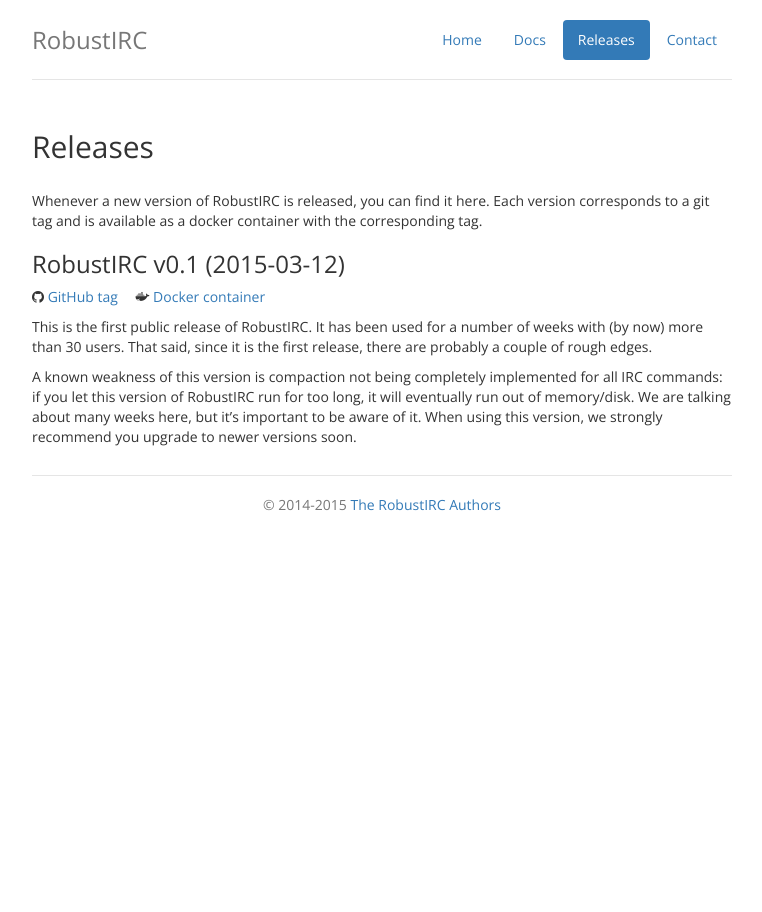
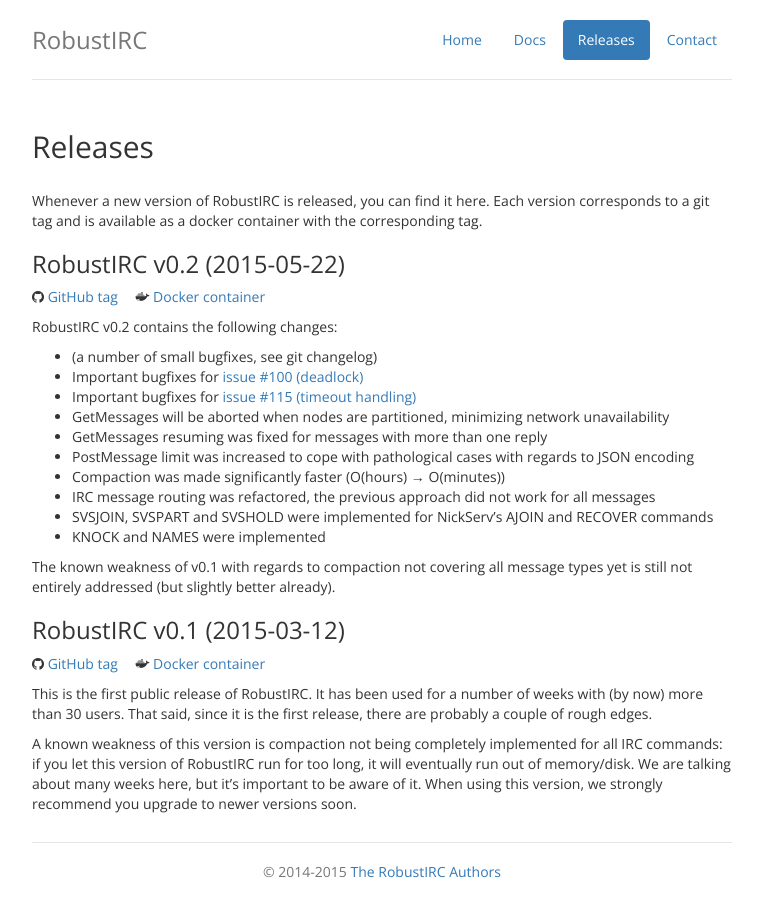
Before and after one commit to robustirc/robustirc.github.io, a Jekyll site: the page built from releases.html, in a window 1280 px wide. Shown: the whole page, without its empty margins (258-1020 px from the left). Built offline with Jekyll 4.4.1, drawn with Linux system fonts in a browser that asks for light colours; nearby versions of some CDN libraries; some web fonts are replaced; Markdown is read by kramdown in place of the engine named in the settings.

Commit message:
Add v0.2 release.

```diff
--- a/releases.html
+++ b/releases.html
@@ -15,6 +15,36 @@
 version corresponds to a git tag and is available as a docker container with
 the corresponding tag.
 </p>
+
+<h3>RobustIRC v0.2 (2015-05-22)</h3>
+
+<p>
+<i class="fa fa-github"></i> <a href="https://github.com/robustirc/robustirc/releases/tag/v0.2">GitHub tag</a>
+<i class="fa fa-docker"></i> <a href="https://registry.hub.docker.com/u/robustirc/robustirc/">Docker container</a>
+</p>
+
+<p>
+RobustIRC v0.2 contains the following changes:
+</p>
+
+<ul>
+<li>(a number of small bugfixes, see git changelog)</li>
+<li>Important bugfixes for <a href="https://github.com/robustirc/robustirc/issues/100">issue #100 (deadlock)</a></li>
+<li>Important bugfixes for <a href="https://github.com/robustirc/robustirc/issues/115">issue #115 (timeout handling)</a></li>
+<li>GetMessages will be aborted when nodes are partitioned, minimizing network unavailability</li>
+<li>GetMessages resuming was fixed for messages with more than one reply</li>
+<li>PostMessage limit was increased to cope with pathological cases with regards to JSON encoding</li>
+<li>Compaction was made significantly faster (O(hours) → O(minutes))</li>
+<li>IRC message routing was refactored, the previous approach did not work for all messages</li>
+<li>SVSJOIN, SVSPART and SVSHOLD were implemented for NickServ’s AJOIN and RECOVER commands</li>
+<li>KNOCK and NAMES were implemented</li>
+</ul>
+
+<p>
+The known weakness of v0.1 with regards to compaction not covering all message
+types yet is still not entirely addressed (but slightly better already).
+</p>
+
 
 <h3>RobustIRC v0.1 (2015-03-12)</h3>
 
```
